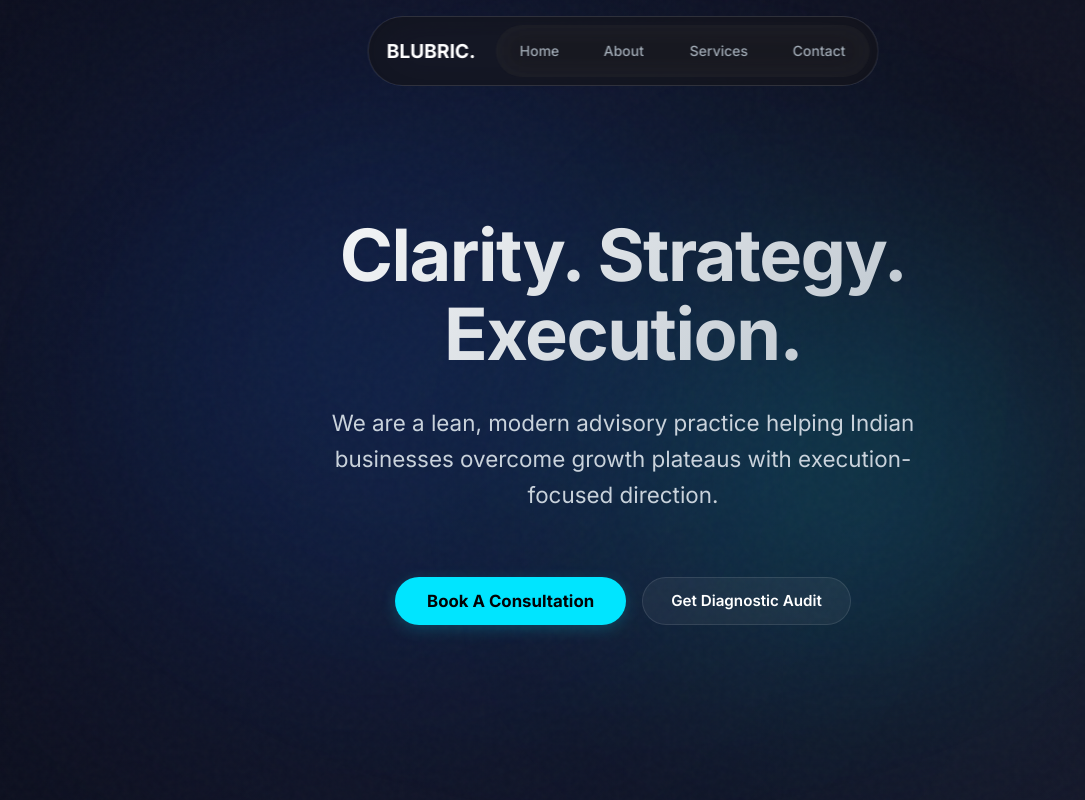
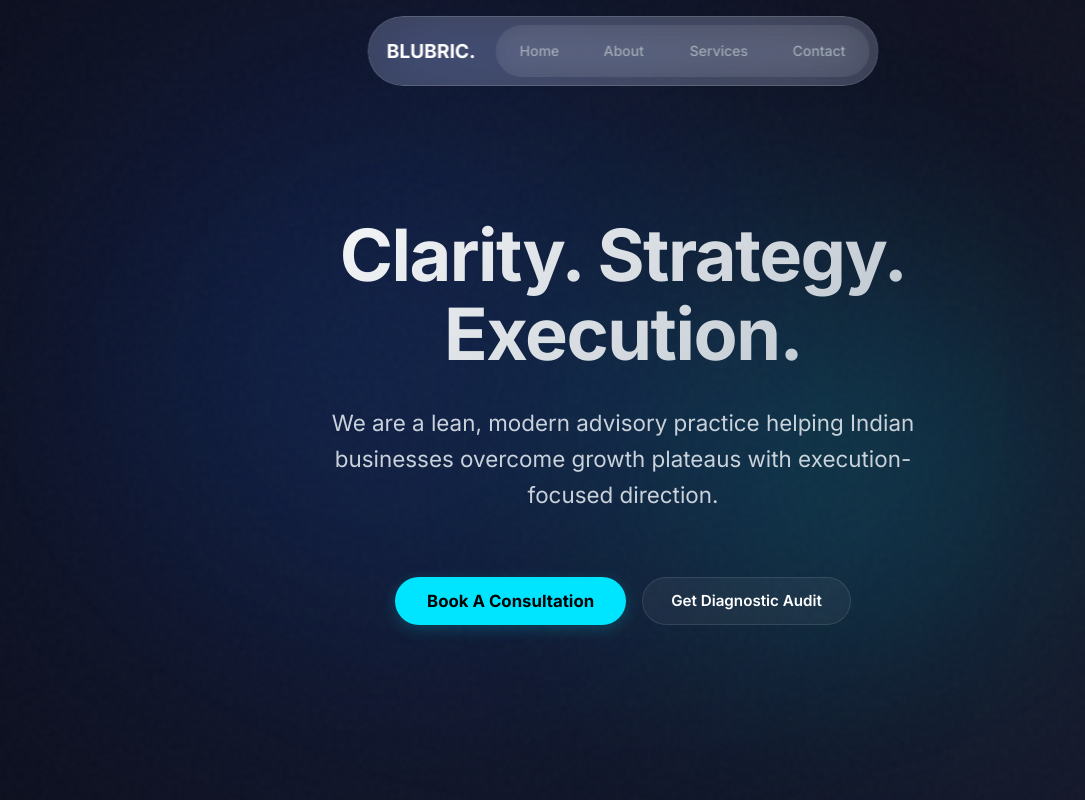
Before and after one commit to Shauryan28/Blubric, a React (Vite) app: page / in a window 1280 px wide. Shown: the top 800 px of the page, without its empty margins (17-1102 px from the left). Built offline with nearby package versions, Linux system fonts and the light colour scheme.

Commit message:
Refine header translucent effect: switch to ultra-blurred white frost for a premium cloudy feel

```diff
--- a/src/components/PillNav.css
+++ b/src/components/PillNav.css
@@ -35,10 +35,11 @@
   display: flex;
   align-items: center;
   box-sizing: border-box;
-  background: rgba(10, 10, 15, 0.75) !important;
-  backdrop-filter: blur(24px) saturate(1.8) !important;
-  -webkit-backdrop-filter: blur(24px) saturate(1.8) !important;
-  border: 1px solid rgba(255, 255, 255, 0.12);
+  background: rgba(255, 255, 255, 0.08) !important;
+  backdrop-filter: blur(40px) saturate(1.5) brightness(1.2) !important;
+  -webkit-backdrop-filter: blur(40px) saturate(1.5) brightness(1.2) !important;
+  border: 1px solid rgba(255, 255, 255, 0.15);
+  box-shadow: 0 8px 32px 0 rgba(0, 0, 0, 0.3);
   padding: 8px;
   border-radius: 999px;
   gap: 10px;
@@ -220,10 +221,11 @@
   top: 4.5em;
   left: 0;
   right: 0;
-  background: rgba(5,5,8,0.95);
-  backdrop-filter: blur(20px);
+  background: rgba(10, 10, 15, 0.85);
+  backdrop-filter: blur(30px) saturate(1.8);
+  -webkit-backdrop-filter: blur(30px) saturate(1.8);
   border-radius: 20px;
-  border: 1px solid var(--glass-border);
+  border: 1px solid rgba(255, 255, 255, 0.1);
   z-index: 998;
   opacity: 0;
   transform: translateY(10px);
```
